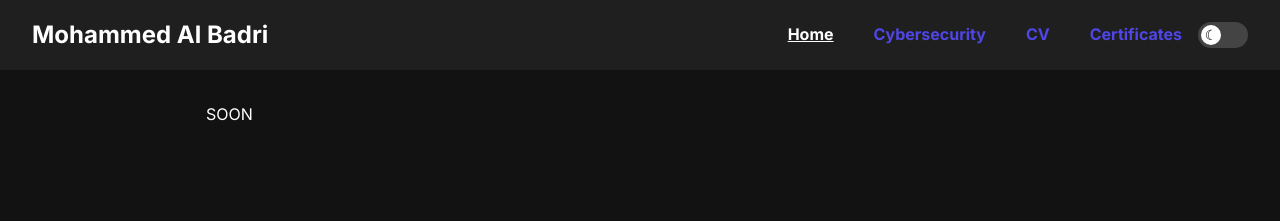
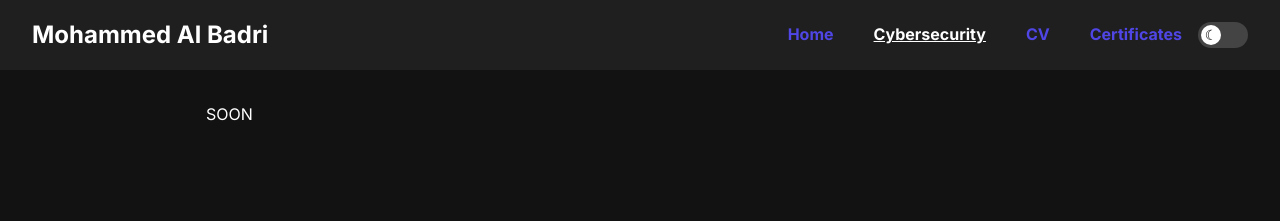
Before and after one commit to RealMohd/My-Site, a plain HTML site: page cybersecurity.html in a window 1280 px wide. Shown: the top 221 px of the page. Drawn offline with Linux system fonts and the light colour scheme.

Commit message:
Update cybersecurity.html

```diff
--- a/cybersecurity.html
+++ b/cybersecurity.html
@@ -345,8 +345,8 @@
     </div>
 
     <nav role="navigation" aria-label="Primary navigation">
-      <a href="index.html" class="active" aria-current="page">Home</a>
-      <a href="cybersecurity.html">Cybersecurity</a>
+      <a href="index.html">Home</a>
+      <a href="cybersecurity.html" class="active" aria-current="page">Cybersecurity</a>
       <a href="cv.html">CV</a>
       <a href="certificates.html">Certificates</a>
       <label class="theme-switch" style="margin-left: auto;">
```
